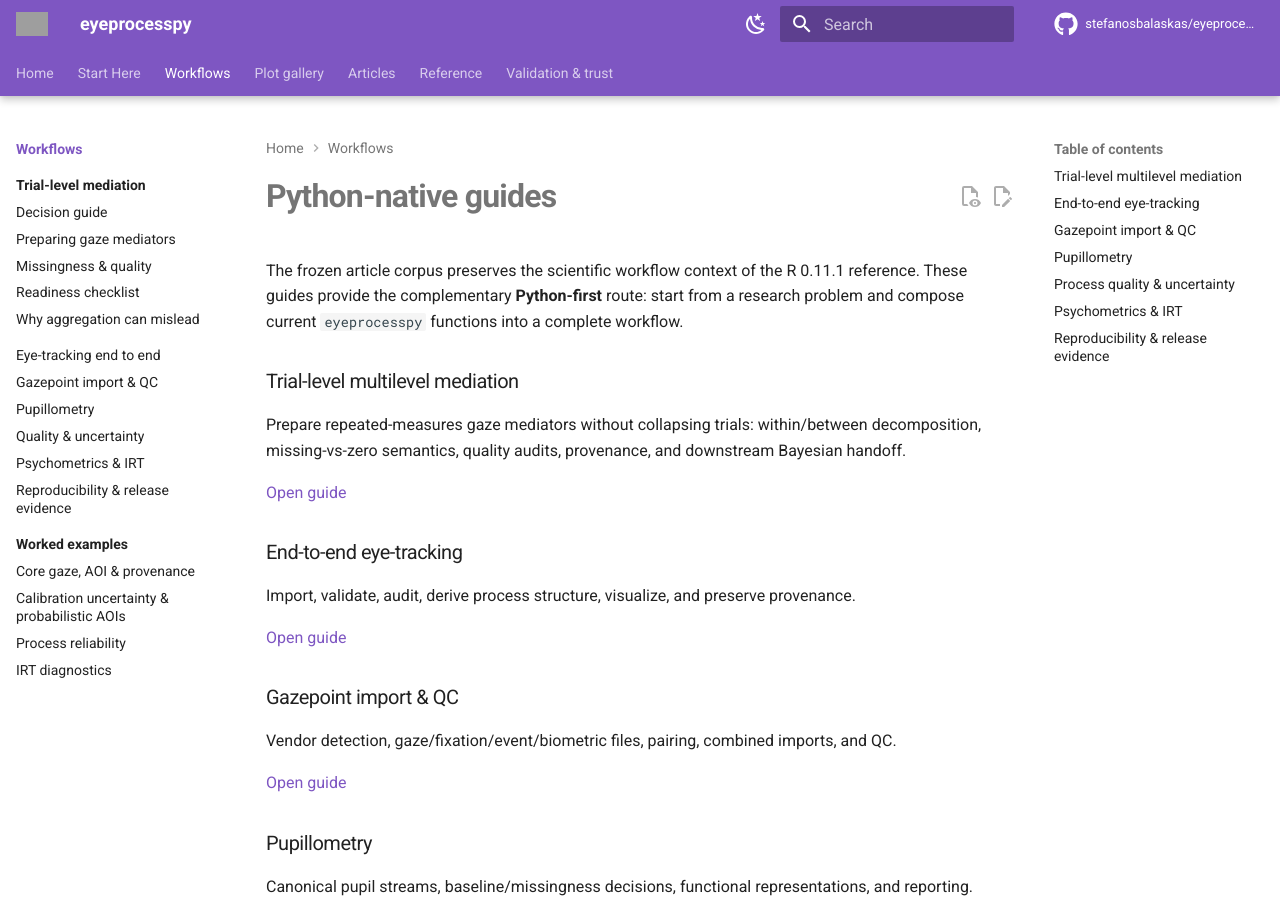
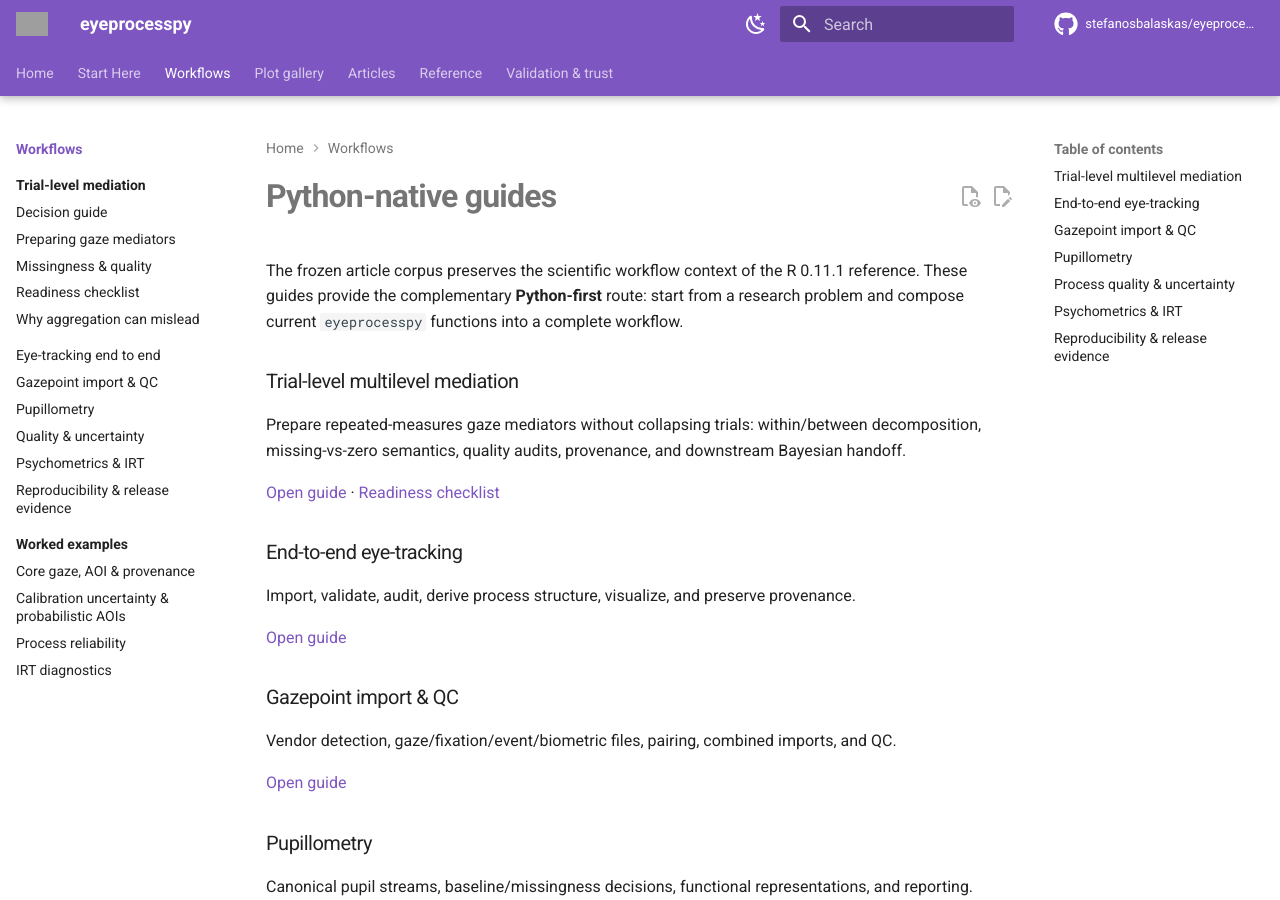
Before and after one commit to stefanosbalaskas/eyeprocesspy, an MkDocs documentation site: the page built from docs/guides/index.md, in a window 1280 px wide and 900 px high. Built offline with MkDocs 1.6.1 and Material for MkDocs 9.7.7, drawn with Linux system fonts in a browser that asks for light colours; comment, search, counter and statistics services are not loaded; grey boxes are pictures that could not be loaded.

Commit message:
docs: link mediation readiness from guide hub

```diff
--- a/docs/guides/index.md
+++ b/docs/guides/index.md
@@ -8,7 +8,7 @@ The frozen article corpus preserves the scientific workflow context of the R 0.1
 ### Trial-level multilevel mediation
 Prepare repeated-measures gaze mediators without collapsing trials: within/between decomposition, missing-vs-zero semantics, quality audits, provenance, and downstream Bayesian handoff.
 
-[Open guide](multilevel-mediation/index.md)
+[Open guide](multilevel-mediation/index.md) · [Readiness checklist](multilevel-mediation/analysis-readiness-checklist.md)
 
 </div>
 <div class="ep-card" markdown>
```
